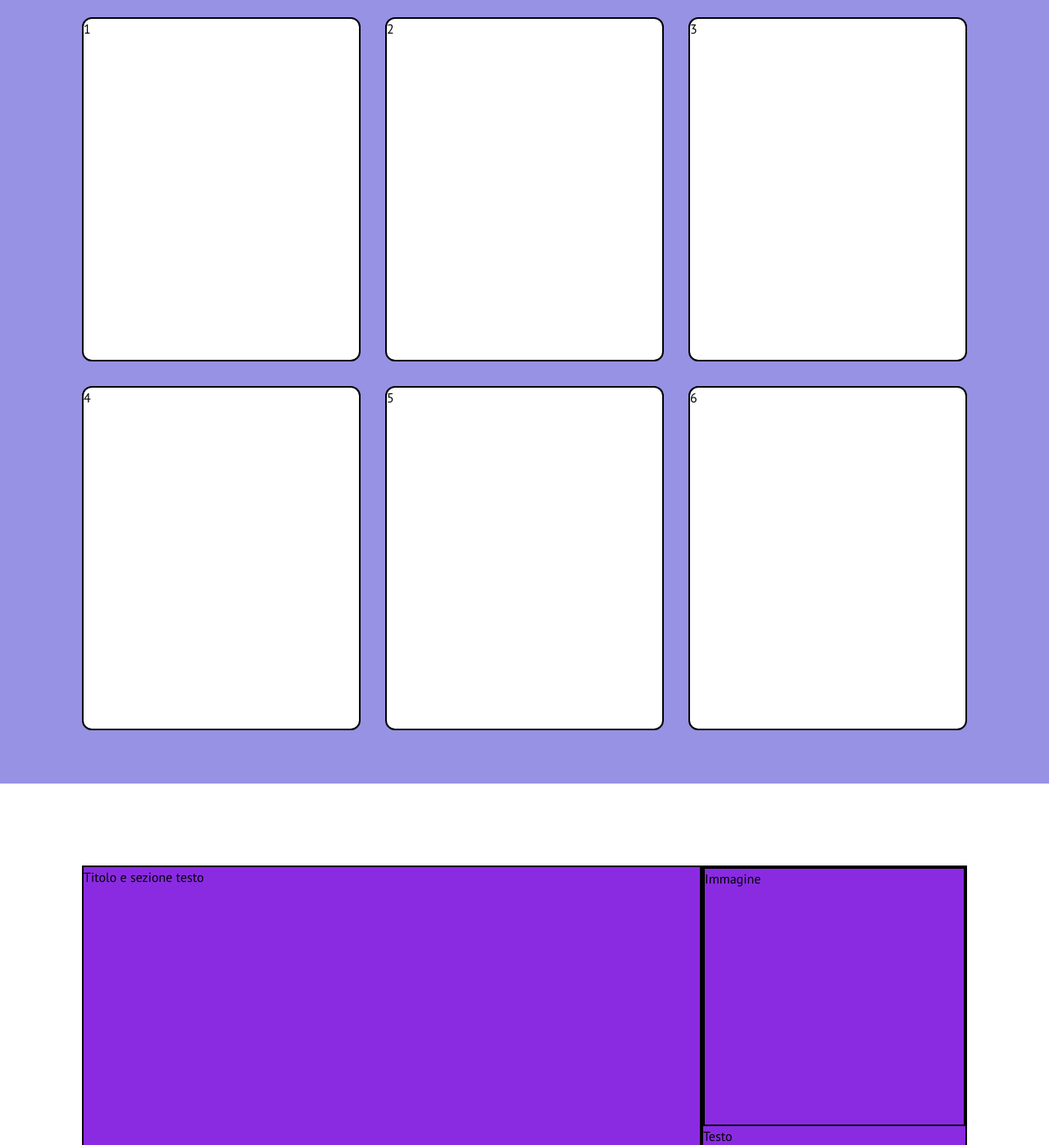
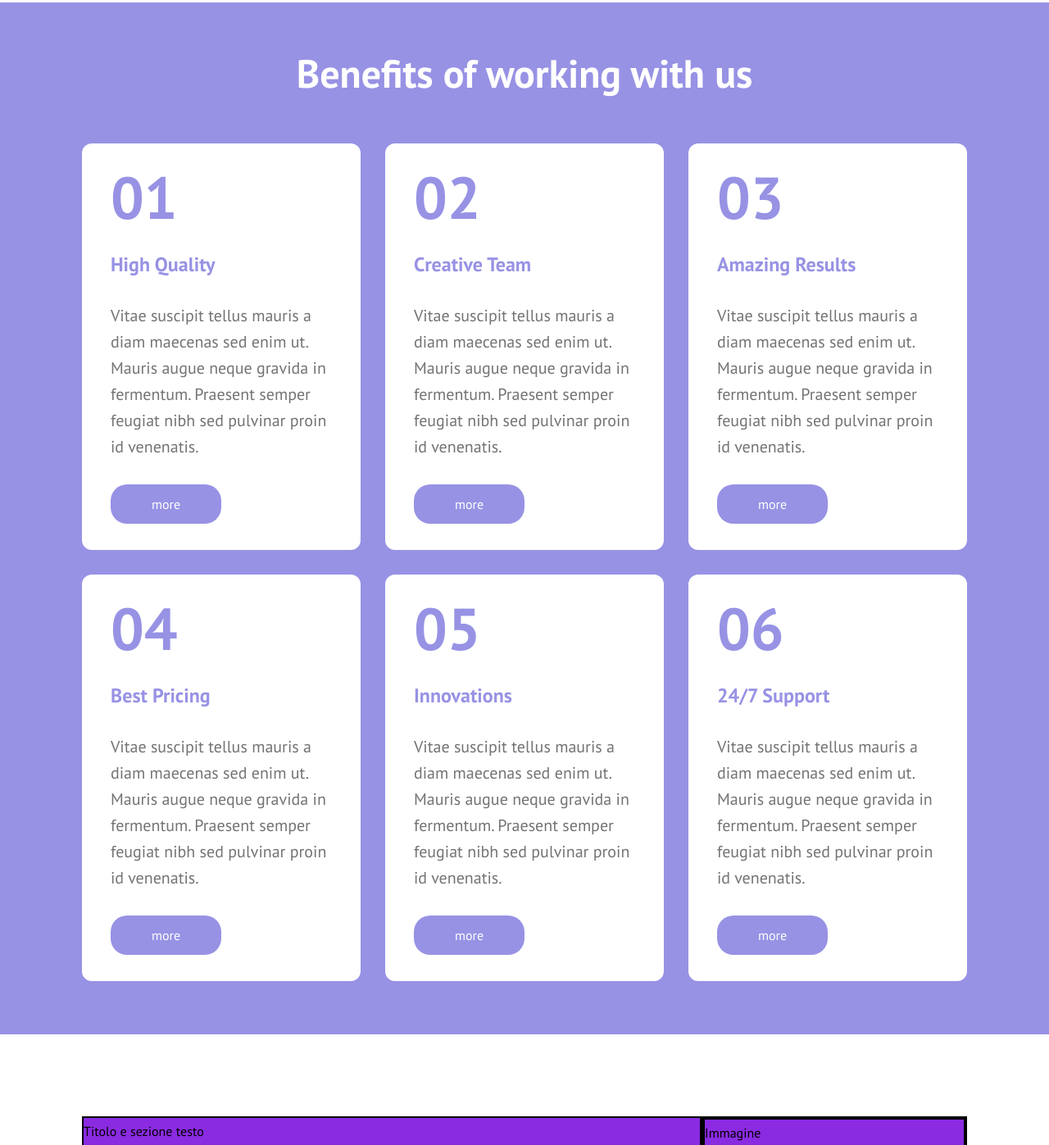
Before and after one commit to dieromeo/htmlcss-responsive-layout, a plain HTML site: page index.html in a window 1280 px wide. Shown: the part 3264-4661 px from the top of the page at 82% size. Drawn offline with Linux system fonts and the light colour scheme.

Commit message:
feat: quarta sezione

```diff
--- a/css/style.css
+++ b/css/style.css
@@ -31,10 +31,6 @@
     border: 2px solid black;
 }
 
-.debug .benefits .col {
-    height: 420px;
-}
-
 .debug .about-us .row {
     height: 635px;
     background-color: blueviolet;
@@ -59,7 +55,7 @@
 
 body {
     font-family: 'PT Sans', sans-serif;
-    line-height: 25px;
+    line-height: 2rem;
 }
 
 .flex {
@@ -93,7 +89,7 @@ section:nth-of-type(even) {
     background-color: var(--purple);
     color: #fff;
     border-radius: 20px;
-    padding: .9375rem 3.125rem;
+    padding: .5rem 3.125rem;
 }
 
 .btn:hover {
@@ -378,11 +374,34 @@ button.download {
     background-color: #fff;
     width: calc((100% - 60px) /3);
     border-radius: 12px;
+    padding: 3.125rem 2.1875rem 2rem;
 }
 
 .benefits h2 {
     padding: 70px 0;
+    color: #fff;
 }
+
+.benefits span,
+.benefits h4 {
+    color: var(--purple);
+}
+
+.benefits span {
+    font-size: 4.5rem;
+    font-weight: bold;
+}
+
+.benefits h4 {
+    margin: 1.875rem 0;
+}
+
+.benefits p {
+    font-size: 1.25rem;
+    color: #737373;
+    margin-bottom: 1.875rem
+}
+
 
 /*quinta sezione*/
 
--- a/index.html
+++ b/index.html
@@ -183,14 +183,62 @@
 
         <!-- inizio quarta sezione benefits-->
         <section class="benefits">
-            <h2 class="text-center">Titolo sezione</h2>
+            <h2 class="text-center">Benefits of working with us</h2>
             <div class="container flex">
-                <div class="col border">1</div>
-                <div class="col border">2</div>
-                <div class="col border">3</div>
-                <div class="col border">4</div>
-                <div class="col border">5</div>
-                <div class="col border">6</div>
+                <div class="col">
+                    <span>01</span>
+                    <h4>High Quality</h4>
+                    <p>
+                        Vitae suscipit tellus mauris a diam maecenas sed enim ut. Mauris augue
+                        neque gravida in fermentum. Praesent semper feugiat nibh sed pulvinar proin id venenatis.
+                    </p>
+                    <button class="btn">more</button>
+                </div>
+                <div class="col">
+                    <span>02</span>
+                    <h4>Creative Team</h4>
+                    <p>
+                        Vitae suscipit tellus mauris a diam maecenas sed enim ut. Mauris augue
+                        neque gravida in fermentum. Praesent semper feugiat nibh sed pulvinar proin id venenatis.
+                    </p>
+                    <button class="btn">more</button>
+                </div>
+                <div class="col">
+                    <span>03</span>
+                    <h4>Amazing Results</h4>
+                    <p>
+                        Vitae suscipit tellus mauris a diam maecenas sed enim ut. Mauris augue
+                        neque gravida in fermentum. Praesent semper feugiat nibh sed pulvinar proin id venenatis.
+                    </p>
+                    <button class="btn">more</button>
+                </div>
+                <div class="col">
+                    <span>04</span>
+                    <h4>Best Pricing</h4>
+                    <p>
+                        Vitae suscipit tellus mauris a diam maecenas sed enim ut. Mauris augue
+                        neque gravida in fermentum. Praesent semper feugiat nibh sed pulvinar proin id venenatis.
+                    </p>
+                    <button class="btn">more</button>
+                </div>
+                <div class="col">
+                    <span>05</span>
+                    <h4>Innovations</h4>
+                    <p>
+                        Vitae suscipit tellus mauris a diam maecenas sed enim ut. Mauris augue
+                        neque gravida in fermentum. Praesent semper feugiat nibh sed pulvinar proin id venenatis.
+                    </p>
+                    <button class="btn">more</button>
+                </div>
+                <div class="col">
+                    <span>06</span>
+                    <h4>24/7 Support</h4>
+                    <p>
+                        Vitae suscipit tellus mauris a diam maecenas sed enim ut. Mauris augue
+                        neque gravida in fermentum. Praesent semper feugiat nibh sed pulvinar proin id venenatis.
+                    </p>
+                    <button class="btn">more</button>
+                </div>
             </div>
         </section>
 
```
